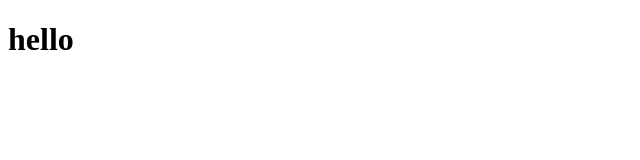
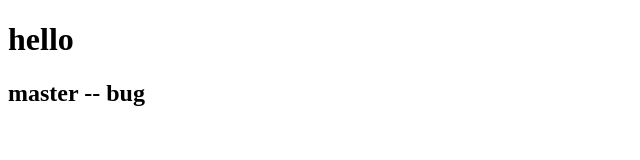
Before and after one commit to lxl0101011/git-demo, a plain HTML site: page index.html in a window 1280 px wide. Shown: the whole page, without its empty margins (0-640 px from the left). Drawn offline with Linux system fonts and the light colour scheme.

Commit message:
master -- bug

```diff
--- a/index.html
+++ b/index.html
@@ -8,5 +8,6 @@
 </head>
 <body>
   <h1>hello</h1>
+  <h2>master  -- bug</h2>
 </body>
 </html>
```
